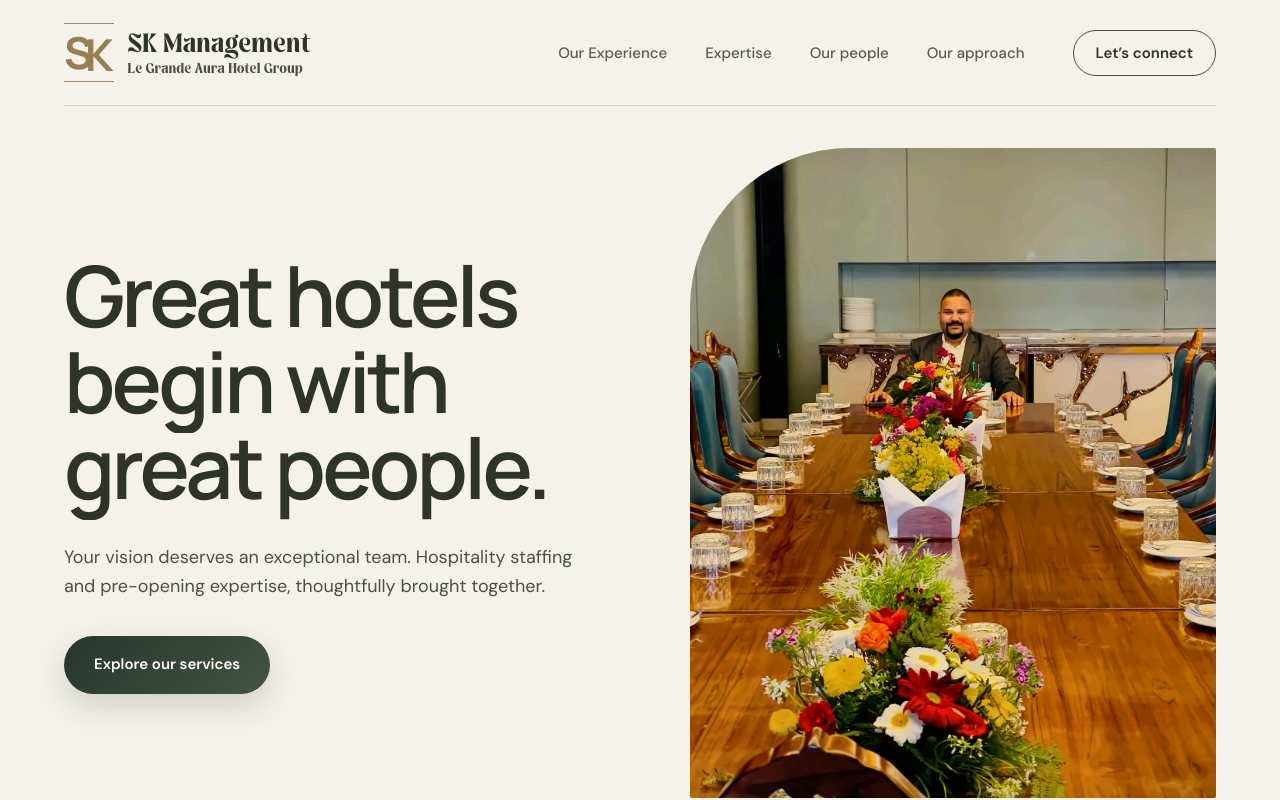
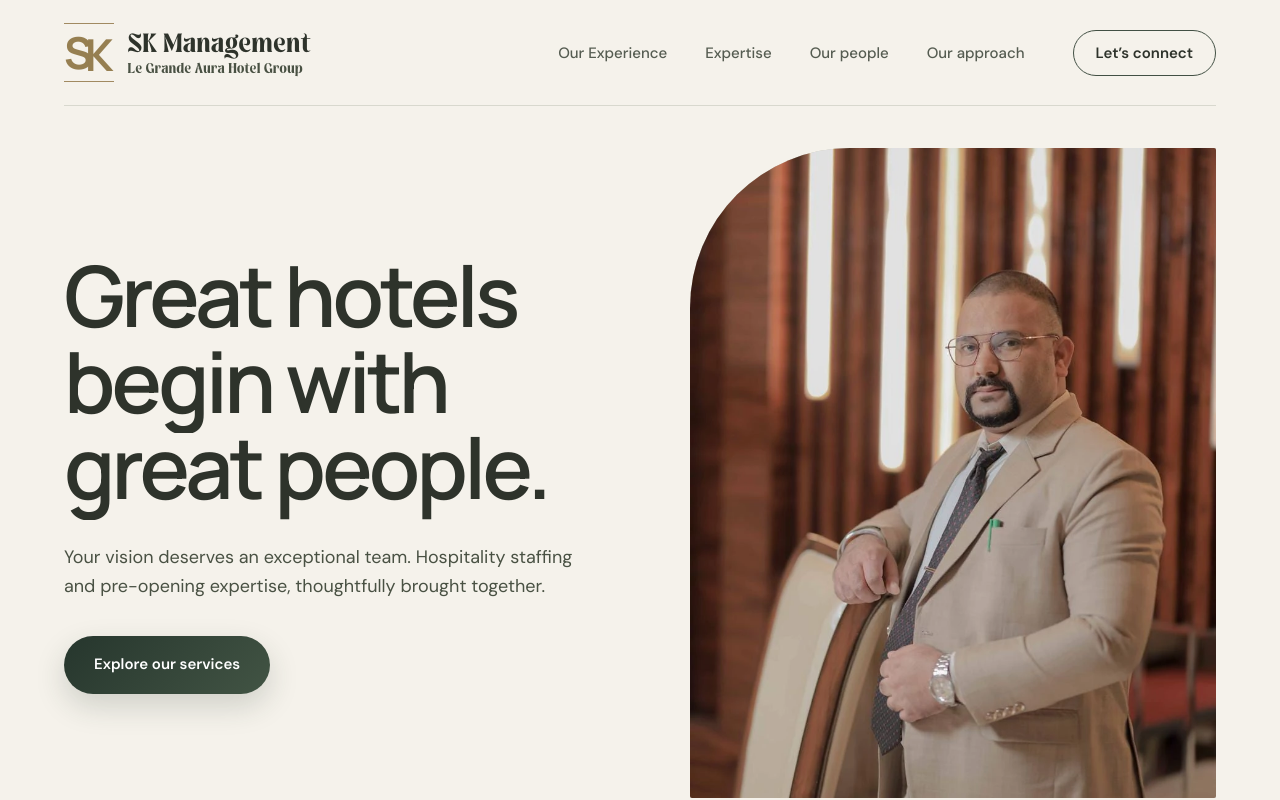
Before and after one commit to 1harshit123/sk-management, a React (Vite) app: page / in a window 1280 px wide. Shown: the top 800 px of the page. Built offline with nearby package versions, Linux system fonts and the light colour scheme.

Commit message:
Update Site source

```diff
--- a/src/main.jsx
+++ b/src/main.jsx
@@ -4,6 +4,7 @@ import { contact, services, steps, questions } from './content';
 import './styles.css';
 
 const imageDimensions = {
+  hero: [853, 1280],
   banquet: [1800, 3200],
   portrait: [1800, 3200],
   gathering: [1776, 1304],
@@ -32,9 +33,9 @@ function Reveal({ children, className = '', delay = 0, as: Tag = 'div' }) {
   return <Tag className={`reveal ${className}`} style={{ '--delay': `${delay}ms` }}>{children}</Tag>;
 }
 
-function Photo({ src, alt, className = '', loading = 'lazy', position, sizes = '(max-width: 760px) 100vw, 50vw' }) {
+function Photo({ src, alt, className = '', loading = 'lazy', position, sizes = '(max-width: 760px) 100vw, 50vw', filename = `${src}_enhanced.webp` }) {
   const [width, height] = imageDimensions[src];
-  return <div className={`photo ${className}`}><img src={`/images/${src}_enhanced.webp`} alt={alt} width={width} height={height} loading={loading} fetchPriority={loading === 'eager' ? 'high' : 'low'} decoding="async" sizes={sizes} style={position ? { objectPosition: position } : undefined} /></div>;
+  return <div className={`photo ${className}`}><img src={`/images/${filename}`} alt={alt} width={width} height={height} loading={loading} fetchPriority={loading === 'eager' ? 'high' : 'low'} decoding="async" sizes={sizes} style={position ? { objectPosition: position } : undefined} /></div>;
 }
 
 function App() {
@@ -88,7 +89,7 @@ function App() {
           <a className="premium-button entrance" href="#services">Explore our services</a>
         </div>
         <div className="hero-visual">
-          <div className="hero-image-frame"><Photo src="banquet" alt="A hospitality professional at a carefully prepared banquet table" loading="eager" className="hero-photo" position="50% 57%" sizes="(max-width: 760px) 100vw, 48vw" /></div>
+          <div className="hero-image-frame"><Photo src="hero" filename="hero-portrait.webp" alt="A hospitality professional in a beige suit in a hotel interior" loading="eager" className="hero-photo" position="50% 40%" sizes="(max-width: 760px) 100vw, 48vw" /></div>
         </div>
       </section>
 
```
Also changed, not shown: public/images/hero-portrait.webp (added), 1 other file (tests, documents, lock files or other folders).
